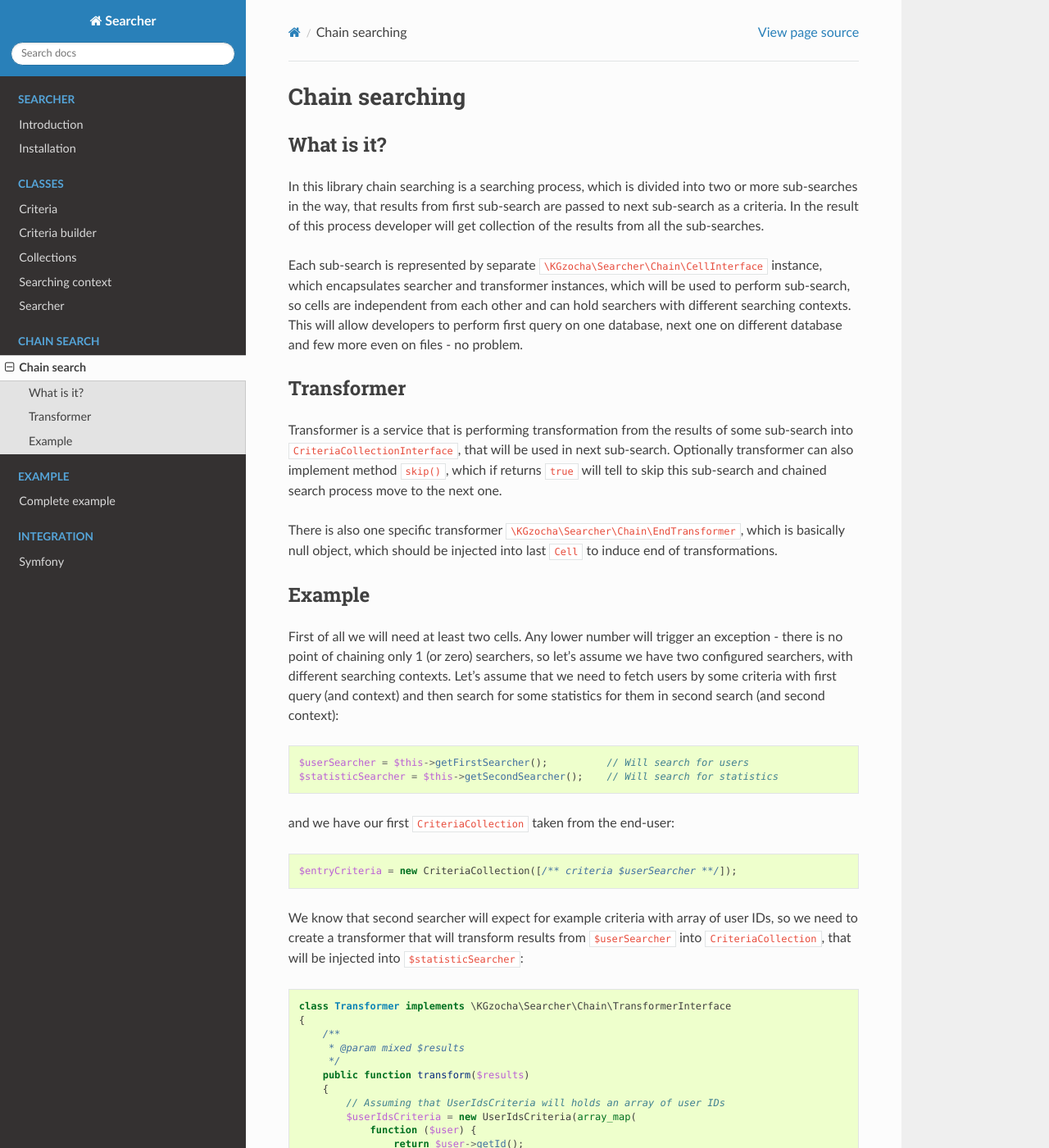
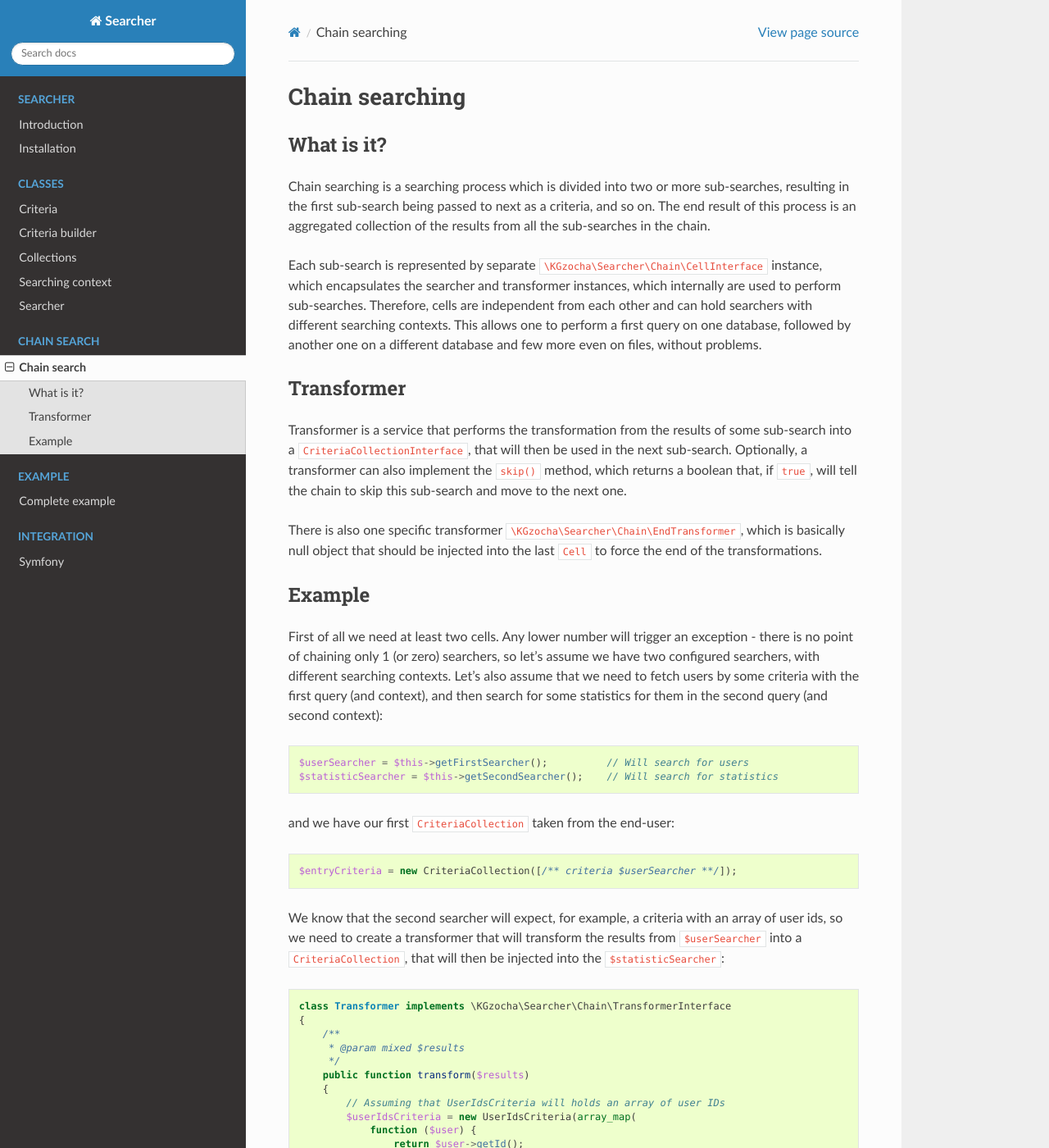
Before and after one commit to krzysztof-gzocha/searcher, a Sphinx documentation site: the page built from docs/chain-search.rst, in a window 1280 px wide and 1400 px high. Shown: the whole window at 82% size. Built offline with Sphinx 7.4.7 and the Read the Docs theme 2.0.0, drawn with Linux system fonts in a browser that asks for light colours; some of the changed text lies outside the part shown.

Commit message:
Improvements on grammar

```diff
--- a/docs/chain-search.rst
+++ b/docs/chain-search.rst
@@ -4,30 +4,30 @@ Chain searching
 
 What is it?
 -------------
-In this library chain searching is a searching process, which is divided into two or more sub-searches in the way,
-that results from first sub-search are passed to next sub-search as a criteria. In the result of this process
-developer will get collection of the results from all the sub-searches.
+Chain searching is a searching process which is divided into two or more sub-searches, resulting in the first
+sub-search being passed to next as a criteria, and so on. The end result of this process is an aggregated collection
+of the results from all the sub-searches in the chain.
 
 Each sub-search is represented by separate ``\KGzocha\Searcher\Chain\CellInterface`` instance, which encapsulates
-searcher and transformer instances, which will be used to perform sub-search, so cells are independent from each
-other and can hold searchers with different searching contexts. This will allow developers to perform first query
-on one database, next one on different database and few more even on files - no problem.
+the searcher and transformer instances, which internally are used to perform sub-searches. Therefore, cells are independent
+from each other and can hold searchers with different searching contexts. This allows one to perform a first query
+on one database, followed by another one on a different database and few more even on files, without problems.
 
 Transformer
 ------------
-Transformer is a service that is performing transformation from the results of some sub-search into
-``CriteriaCollectionInterface``, that will be used in next sub-search. Optionally transformer can also implement
-method ``skip()``, which if returns ``true`` will tell to skip this sub-search and chained search process move to the next one.
+Transformer is a service that performs the transformation from the results of some sub-search into a
+``CriteriaCollectionInterface``, that will then be used in the next sub-search. Optionally, a transformer can also implement
+the ``skip()`` method, which returns a boolean that, if ``true``, will tell the chain to skip this sub-search and move to
+the next one.
 
-There is also one specific transformer ``\KGzocha\Searcher\Chain\EndTransformer``, which is basically null object,
-which should be injected into last ``Cell`` to induce end of transformations.
+There is also one specific transformer ``\KGzocha\Searcher\Chain\EndTransformer``, which is basically null object that should be injected into the last ``Cell`` to force the end of the transformations.
 
 Example
 --------
-First of all we will need at least two cells. Any lower number will trigger an exception - there is no point of
+First of all we need at least two cells. Any lower number will trigger an exception - there is no point of
 chaining only 1 (or zero) searchers, so let's assume we have two configured searchers, with different searching contexts.
-Let's assume that we need to fetch users by some criteria with first query (and context) and then search for some statistics for them
-in second search (and second context):
+Let's also assume that we need to fetch users by some criteria with the first query (and context), and then search for
+some statistics for them in the second query (and second context):
 
 .. code:: php
 
@@ -40,9 +40,9 @@ and we have our first ``CriteriaCollection`` taken from the end-user:
 
     $entryCriteria = new CriteriaCollection([/** criteria $userSearcher **/]);
 
-We know that second searcher will expect for example criteria with array of user IDs, so we need to create
-a transformer that will transform results from ``$userSearcher`` into ``CriteriaCollection``, that will be injected into
-``$statisticSearcher``:
+We know that the second searcher will expect, for example, a criteria with an array of user ids, so we need to create
+a transformer that will transform the results from ``$userSearcher`` into a ``CriteriaCollection``, that will then be
+injected into the ``$statisticSearcher``:
 
 .. code:: php
 
@@ -76,10 +76,10 @@ a transformer that will transform results from ``$userSearcher`` into ``Criteria
         }
     }
 
-In this transformer you can see, that we are getting all user IDs from the ``$results``, populating ``UserIdsCriteria``
-with it and return ``CriteriaCollection`` with it. Pretty simple stuff.
+In this transformer you can see that we are getting all user ids from the ``$results``, populating ``UserIdsCriteria``
+with those and returning a ``CriteriaCollection``. Pretty simple stuff.
 
-Now we are ready and we can create instance of ``ChainSearch`` and populate it with our two cells, like this:
+Now we are ready and we can create an instance of ``ChainSearch`` and populate it with our two cells, like this:
 
 .. code:: php
 
@@ -99,7 +99,7 @@ Now we are ready and we can create instance of ``ChainSearch`` and populate it w
     $chainSearch = new ChainSearch($cells);
     $results = $chainSearch->search($entryCriteria);
 
-Now variable ``$results`` will hold ``ResultCollection`` with two elements:
+Now, the variable ``$results`` will hold a ``ResultCollection`` with two elements:
 
 .. code:: php
 
```
